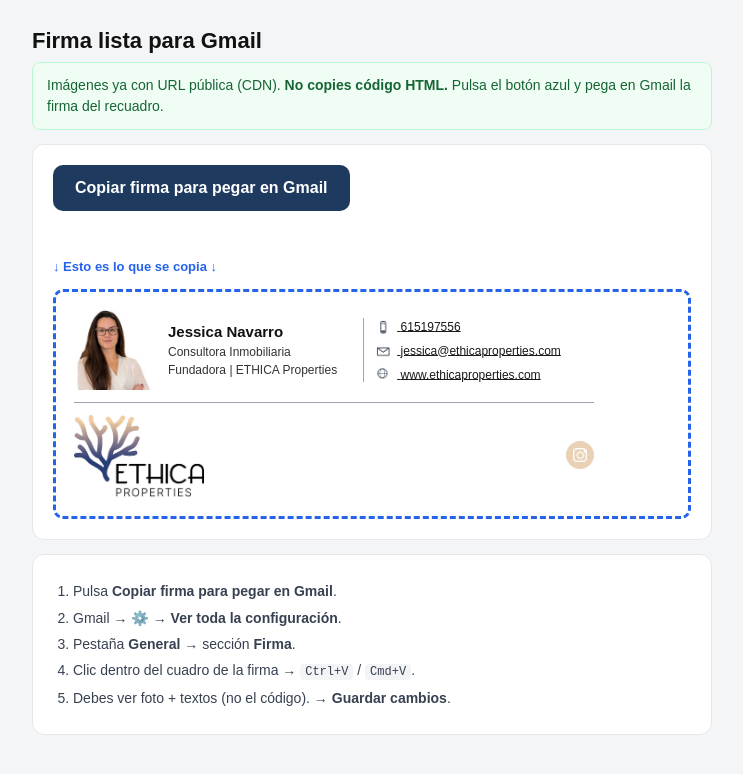
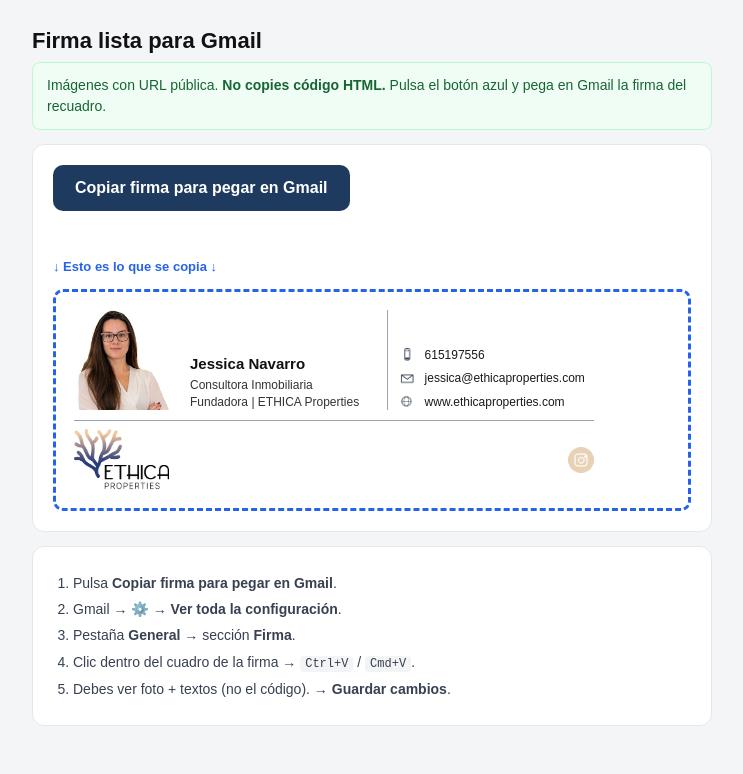
Before and after one commit to pedrofdezb/analyst2, a plain HTML site: page index.html in a window 1280 px wide. Shown: the whole page, without its empty margins (268-1011 px from the left). Drawn offline with Linux system fonts and the light colour scheme.

Commit message:
Ajuste visual: foto mayor, logo menor, sin subrayado, alineación e Instagram cerca de la línea

```diff
--- a/index.html
+++ b/index.html
@@ -24,7 +24,7 @@
 <div class="wrap">
   <h1>Firma lista para Gmail</h1>
   <div class="okbox">
-    Imágenes ya con URL pública (CDN). <strong>No copies código HTML.</strong>
+    Imágenes con URL pública. <strong>No copies código HTML.</strong>
     Pulsa el botón azul y pega en Gmail la firma del recuadro.
   </div>
 
@@ -37,42 +37,42 @@
     <td style="padding:0;">
       <table cellpadding="0" cellspacing="0" border="0" role="presentation" style="border-collapse:collapse;">
         <tr>
-          <td style="padding:0 14px 0 0;vertical-align:middle;width:80px;">
-            <img src="https://cdn.jsdelivr.net/gh/pedrofdezb/analyst2@main/hosting/foto-180.jpg" width="80" height="80" alt="Jessica Navarro" style="display:block;width:80px;height:80px;border:0;outline:none;" />
+          <td style="padding:0 16px 0 0;vertical-align:bottom;width:100px;">
+            <img src="https://cdn.jsdelivr.net/gh/pedrofdezb/analyst2@main/hosting/foto-180.jpg" width="100" height="100" alt="Jessica Navarro" style="display:block;width:100px;height:100px;border:0;outline:none;" />
           </td>
-          <td style="padding:0 14px 0 0;vertical-align:middle;">
+          <td style="padding:0 16px 0 0;vertical-align:bottom;">
             <table cellpadding="0" cellspacing="0" border="0" role="presentation" style="border-collapse:collapse;">
               <tr><td style="padding:0 0 3px 0;font-family:Arial,Helvetica,sans-serif;font-size:15px;font-weight:700;line-height:1.25;color:#111111;">Jessica Navarro</td></tr>
               <tr><td style="padding:0 0 1px 0;font-family:Arial,Helvetica,sans-serif;font-size:12px;line-height:1.35;color:#333333;">Consultora Inmobiliaria</td></tr>
               <tr><td style="padding:0;font-family:Arial,Helvetica,sans-serif;font-size:12px;line-height:1.35;color:#333333;">Fundadora | ETHICA Properties</td></tr>
             </table>
           </td>
-          <td style="padding:0 12px;vertical-align:middle;width:1px;">
-            <table cellpadding="0" cellspacing="0" border="0" role="presentation" style="border-collapse:collapse;"><tr><td style="width:1px;height:64px;background-color:#9ca3af;font-size:0;line-height:0;">&nbsp;</td></tr></table>
+          <td style="padding:0 12px;vertical-align:bottom;width:1px;">
+            <table cellpadding="0" cellspacing="0" border="0" role="presentation" style="border-collapse:collapse;"><tr><td style="width:1px;height:100px;background-color:#9ca3af;font-size:0;line-height:0;">&nbsp;</td></tr></table>
           </td>
-          <td style="padding:0;vertical-align:middle;">
+          <td style="padding:0;vertical-align:bottom;">
             <table cellpadding="0" cellspacing="0" border="0" role="presentation" style="border-collapse:collapse;">
               <tr>
                 <td style="padding:0 0 7px 0;font-family:Arial,Helvetica,sans-serif;font-size:12px;line-height:16px;">
-                  <a href="tel:+34615197556" style="color:#1a1a1a;text-decoration:underline;">
+                  <a href="tel:+34615197556" style="color:#1a1a1a;text-decoration:none;">
                     <img src="https://cdn.jsdelivr.net/gh/pedrofdezb/analyst2@main/hosting/icon-phone.png" width="14" height="14" alt="" style="display:inline-block;border:0;vertical-align:middle;margin-right:7px;" />
-                    <span style="vertical-align:middle;">615197556</span>
+                    <span style="vertical-align:middle;text-decoration:none;">615197556</span>
                   </a>
                 </td>
               </tr>
               <tr>
                 <td style="padding:0 0 7px 0;font-family:Arial,Helvetica,sans-serif;font-size:12px;line-height:16px;">
-                  <a href="mailto:jessica@ethicaproperties.com" style="color:#1a1a1a;text-decoration:underline;">
+                  <a href="mailto:jessica@ethicaproperties.com" style="color:#1a1a1a;text-decoration:none;">
                     <img src="https://cdn.jsdelivr.net/gh/pedrofdezb/analyst2@main/hosting/icon-email.png" width="14" height="14" alt="" style="display:inline-block;border:0;vertical-align:middle;margin-right:7px;" />
-                    <span style="vertical-align:middle;">jessica@ethicaproperties.com</span>
+                    <span style="vertical-align:middle;text-decoration:none;">jessica@ethicaproperties.com</span>
                   </a>
                 </td>
               </tr>
               <tr>
                 <td style="padding:0;font-family:Arial,Helvetica,sans-serif;font-size:12px;line-height:16px;">
-                  <a href="https://www.ethicaproperties.com" style="color:#1a1a1a;text-decoration:underline;">
+                  <a href="https://www.ethicaproperties.com" style="color:#1a1a1a;text-decoration:none;">
                     <img src="https://cdn.jsdelivr.net/gh/pedrofdezb/analyst2@main/hosting/icon-web.png" width="14" height="14" alt="" style="display:inline-block;border:0;vertical-align:middle;margin-right:7px;" />
-                    <span style="vertical-align:middle;">www.ethicaproperties.com</span>
+                    <span style="vertical-align:middle;text-decoration:none;">www.ethicaproperties.com</span>
                   </a>
                 </td>
               </tr>
@@ -83,22 +83,22 @@
     </td>
   </tr>
   <tr>
-    <td style="padding:12px 0;">
+    <td style="padding:10px 0 4px 0;">
       <table cellpadding="0" cellspacing="0" border="0" role="presentation" width="100%" style="border-collapse:collapse;width:100%;"><tr><td style="height:1px;line-height:1px;font-size:0;background-color:#9ca3af;">&nbsp;</td></tr></table>
     </td>
   </tr>
   <tr>
-    <td style="padding:0;">
+    <td style="padding:4px 0 0 0;">
       <table cellpadding="0" cellspacing="0" border="0" role="presentation" width="100%" style="border-collapse:collapse;width:100%;">
         <tr>
-          <td style="vertical-align:middle;text-align:left;">
+          <td style="vertical-align:middle;text-align:left;padding:0;">
             <a href="https://www.ethicaproperties.com" style="text-decoration:none;">
-              <img src="https://cdn.jsdelivr.net/gh/pedrofdezb/analyst2@main/hosting/logo.png" width="130" alt="ETHICA Properties" style="display:block;width:130px;height:auto;border:0;outline:none;" />
+              <img src="https://cdn.jsdelivr.net/gh/pedrofdezb/analyst2@main/hosting/logo.png" width="95" alt="ETHICA Properties" style="display:block;width:95px;height:auto;border:0;outline:none;" />
             </a>
           </td>
-          <td style="vertical-align:middle;text-align:right;">
+          <td style="vertical-align:middle;text-align:right;padding:0;">
             <a href="https://www.instagram.com/ethicaproperties/" style="text-decoration:none;">
-              <img src="https://cdn.jsdelivr.net/gh/pedrofdezb/analyst2@main/hosting/icon-instagram.png" width="28" height="28" alt="Instagram" style="display:inline-block;width:28px;height:28px;border:0;" />
+              <img src="https://cdn.jsdelivr.net/gh/pedrofdezb/analyst2@main/hosting/icon-instagram.png" width="26" height="26" alt="Instagram" style="display:inline-block;width:26px;height:26px;border:0;vertical-align:middle;" />
             </a>
           </td>
         </tr>
```
Also changed, not shown: COPIAR-FIRMA-GMAIL.html (+19 -19 lines), WEBFLOW-GMAIL.html (+19 -19 lines), firma-final.html (+18 -18 lines).
